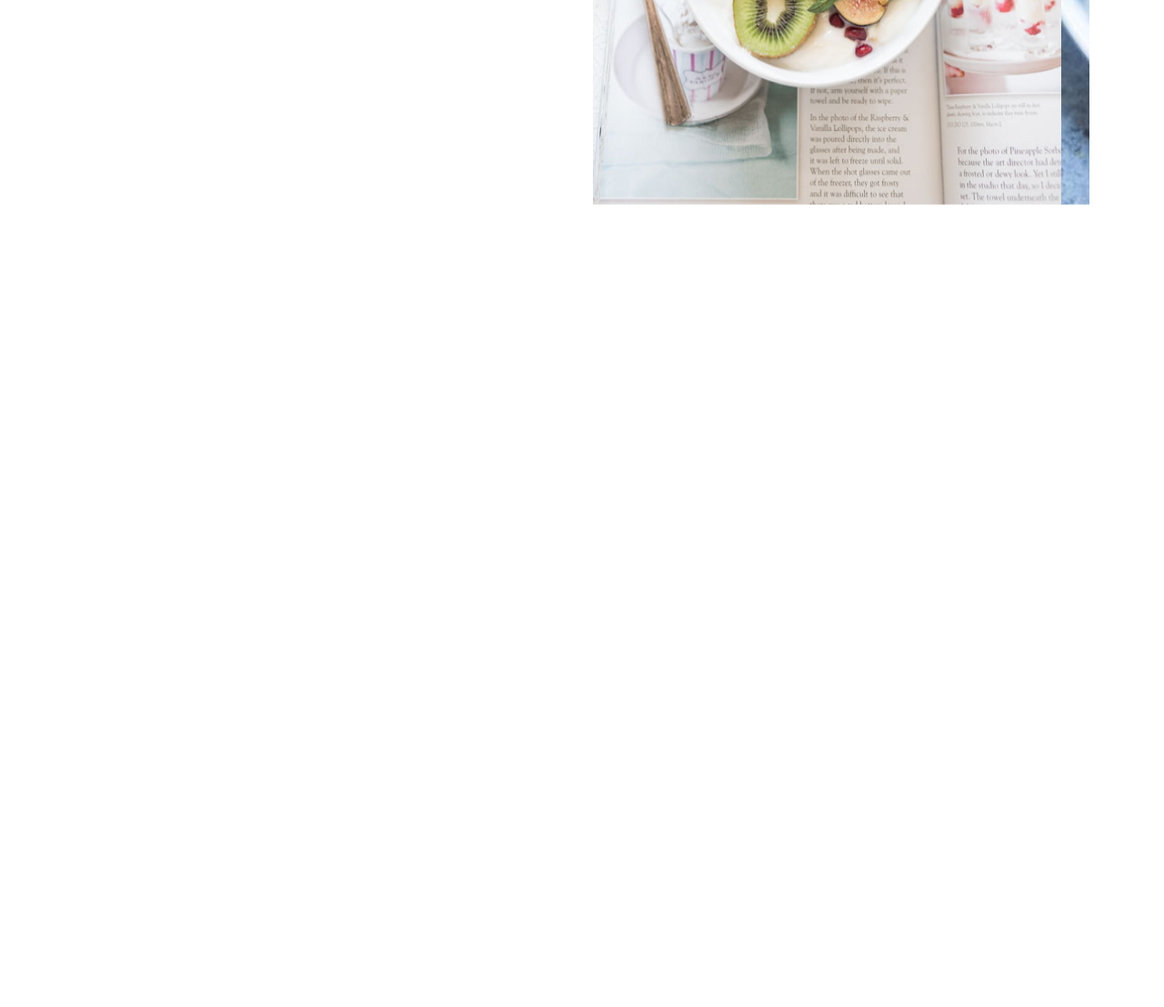
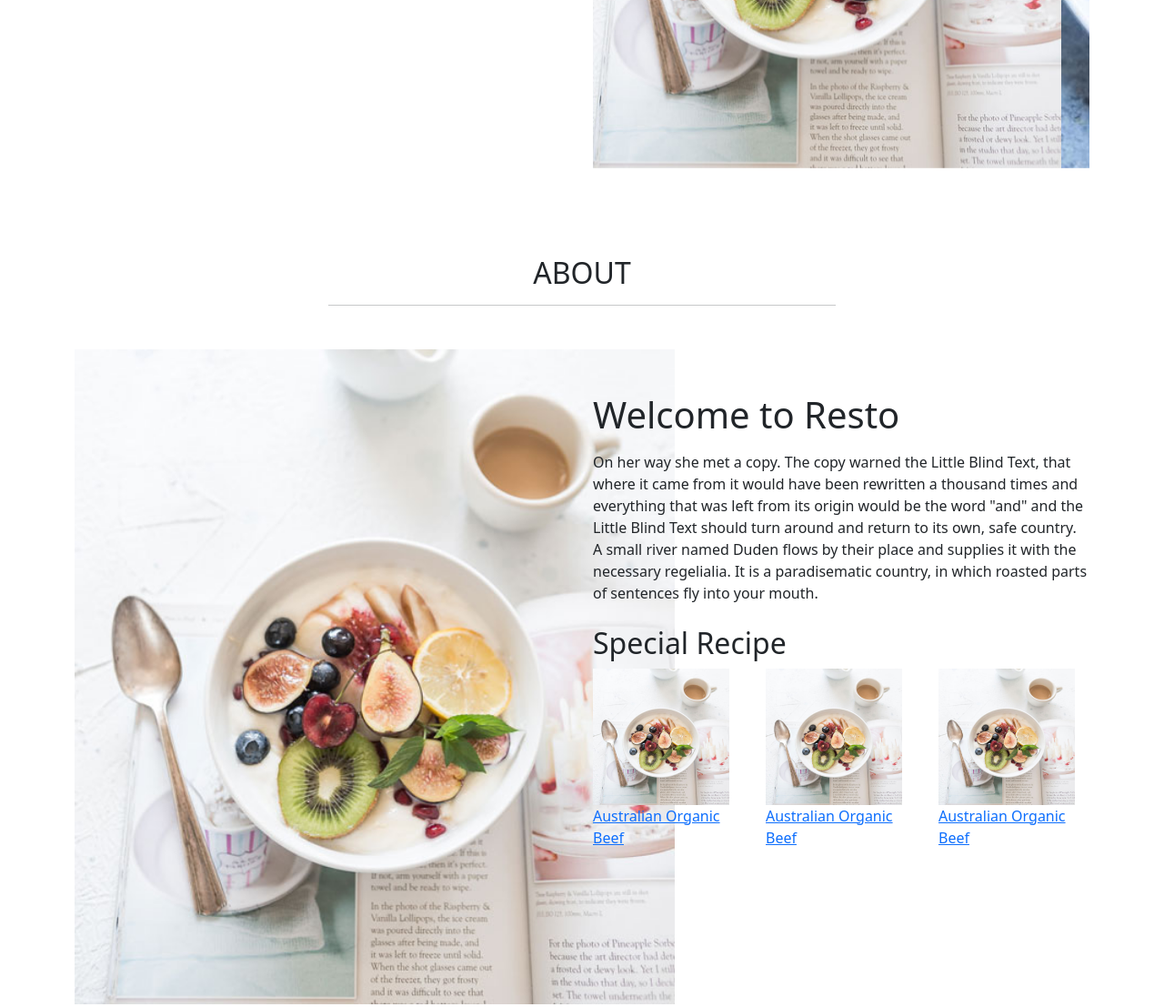
Before and after one commit to sayemhossain/resto, a plain HTML site: page index.html in a window 1280 px wide. Shown: the part 534-1641 px from the top of the page at 91% size. Before the commit the page ends 807 px from the top, so only its background shows below. Drawn offline with nearby package versions, Linux system fonts and the light colour scheme.

Commit message:
new code

```diff
--- a/index.html
+++ b/index.html
@@ -126,6 +126,37 @@
         </div>
       </div>
     </section>
+    <section id="about" class="py-5">
+      <div class="container">
+        <h2 class="text-center text-uppercase">About</h2>
+       <div class="w-50 m-auto mb-5"><hr></div>
+        <div class="row">
+          <div class="col-lg-6 left-img">
+            <img src="img/hero-1.jpg" alt="">
+          </div>
+          <div class="col-lg-6 mt-5">
+            <h1 class="mb-3">Welcome to Resto</h1>
+            <p>On her way she met a copy. The copy warned the Little Blind Text, that where it came from it would have been rewritten a thousand times and everything that was left from its origin would be the word "and" and the Little Blind Text should turn around and return to its own, safe country. A small river named Duden flows by their place and supplies it with the necessary regelialia. It is a paradisematic country, in which roasted parts of sentences fly into your mouth.</p>
+            <h2 class="mt-4">Special Recipe</h2>
+            <div class="row">
+              <div class="col-lg-4 about-img">
+                <img src="img/hero-1.jpg" alt="">
+                <p><a href="">Australian Organic<br> Beef</a></p>
+              </div>
+              <div class="col-lg-4 about-img">
+                <img src="img/hero-1.jpg" alt="">
+                <p><a href="">Australian Organic<br> Beef</a></p>
+              </div>
+              <div class="col-lg-4 about-img">
+                <img src="img/hero-1.jpg" alt="">
+                <p><a href="">Australian Organic<br> Beef</a></p>
+
+              </div>
+            </div>
+          </div>
+        </div>
+      </div>
+    </section>
   </main>
 
 
--- a/style.css
+++ b/style.css
@@ -10,7 +10,7 @@ font-family: 'Shadows Into Light', cursive; */
   font-size: 4rem;
 }
 .carousel-item img {
-  height: 80vh;
+  height: 75vh;
 }
 /* .modify-carousel {
   box-shadow: 10px 10px 40px rgb(133, 128, 128);
@@ -18,3 +18,10 @@ font-family: 'Shadows Into Light', cursive; */
 .nav-link {
   font-weight: bold;
 }
+.left-img img {
+  height: 90vh;
+}
+.about-img img {
+  height: 150px;
+  width: 150px;
+}
```
